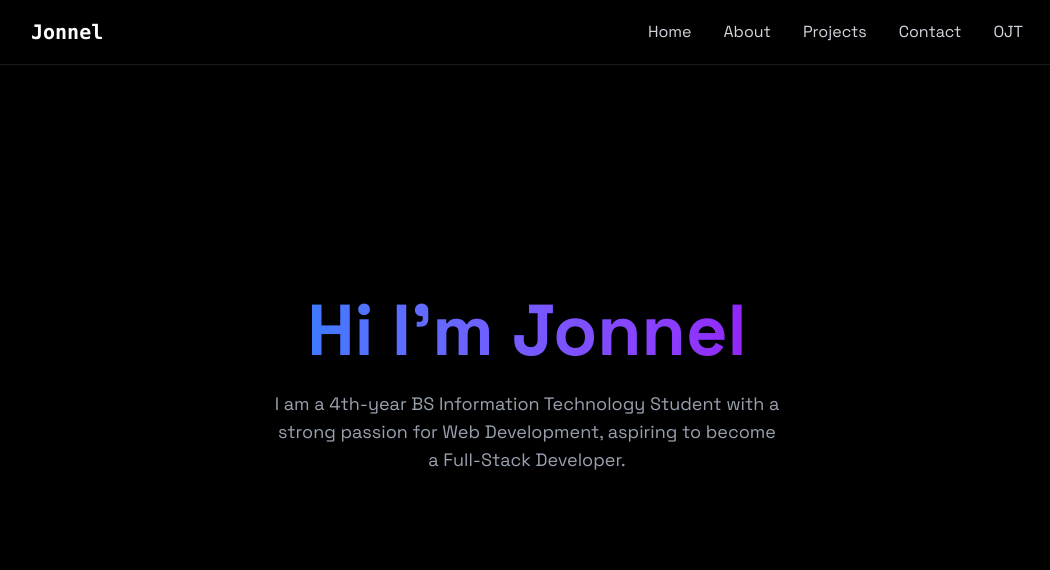
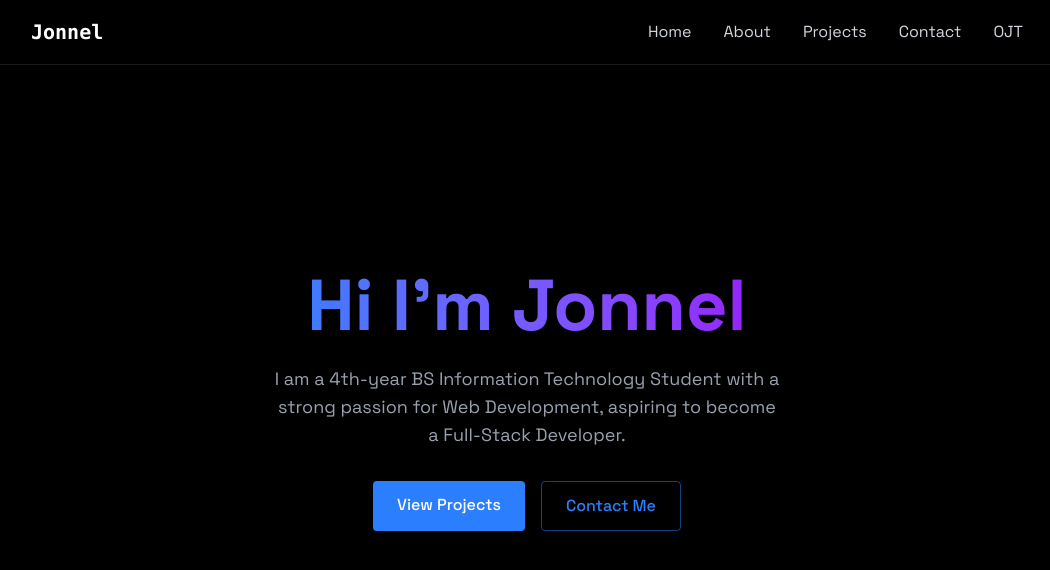
Before and after one commit to Tocmo-Jonnel/portfolio-mine, a React (Vite) app: page / in a window 1280 px wide. Shown: the top 570 px of the page, without its empty margins (113-1163 px from the left). Built offline with nearby package versions, Linux system fonts and the light colour scheme.

Commit message:
complete home page

```diff
--- a/src/App.jsx
+++ b/src/App.jsx
@@ -7,8 +7,10 @@ import { Home } from './components/sections/Home';
 import './index.css';
 
 function App() {
+
   const [isLoaded, setIsLoaded] = useState(false);
   const [menuOpen, setMenuOpen] = useState(false);
+
   return (
     <>
       {!isLoaded && <LoadingScreen onComplete={() => setIsLoaded(true) }/>}
--- a/src/components/MobileMenu.jsx
+++ b/src/components/MobileMenu.jsx
@@ -3,6 +3,7 @@ import { useEffect } from "react"
 export const MobileMenu = ({ menuOpen, setMenuOpen }) => {
 
     return (
+
         <div className={`fixed top-0 left-0 w-full bg-[rgba(10,10,10,0.8)]
             z-40 flex flex-col items-center justify-center
             transition-all duration-300 ease-in-out
@@ -30,8 +31,9 @@ export const MobileMenu = ({ menuOpen, setMenuOpen }) => {
                 onClick={() => setMenuOpen(false)}>
                 Home
             </a>
+
             <a
-                href="#About"
+                href="#about"
                 className={`text-2xl font-semibold text-white my-4 transform transition-transform duration-300
                     ${
                         menuOpen
@@ -41,8 +43,9 @@ export const MobileMenu = ({ menuOpen, setMenuOpen }) => {
                 onClick={() => setMenuOpen(false)}>
                 About
             </a>
+
             <a
-                href="#Projects"
+                href="#projects"
                 className={`text-2xl font-semibold text-white my-4 transform transition-transform duration-300
                     ${
                         menuOpen
@@ -52,8 +55,9 @@ export const MobileMenu = ({ menuOpen, setMenuOpen }) => {
                 onClick={() => setMenuOpen(false)}>
                 Projects
             </a>
+
             <a
-                href="#Contact"
+                href="#contact"
                 className={`text-2xl font-semibold text-white my-4 transform transition-transform duration-300
                     ${
                         menuOpen
@@ -63,6 +67,7 @@ export const MobileMenu = ({ menuOpen, setMenuOpen }) => {
                 onClick={() => setMenuOpen(false)}>
                 Contact
             </a>
+
             <a
                 href="#ojt"
                 className={`text-2xl font-semibold text-white my-4 transform transition-transform duration-300
--- a/src/components/Navbar.jsx
+++ b/src/components/Navbar.jsx
@@ -7,12 +7,14 @@ export const Navbar = ({ menuOpen, setMenuOpen }) => {
     }, [menuOpen]);
 
     return (
+
         <nav className="fixed top-0 w-full z-40
             bg-[rgba(10, 10, 10, 0.8)] backdrop-blur-lg border-b
             border-white/10 shadow-lg">
 
             <div className="max-w-5xl mx-auto px-4">
                 <div className="flex justify-between items-center h-16">
+
                     <a href="#home" className="font-mono text-xl
                         font-bold text-white">
                         <span>Jonnel</span>
@@ -28,18 +30,22 @@ export const Navbar = ({ menuOpen, setMenuOpen }) => {
                             transition-colors">
                                 Home
                         </a>
+
                         <a href="#about" className="text-gray-300 hove:text-white
                             transition-colors">
                                 About
                         </a>
+
                         <a href="#projects" className="text-gray-300 hove:text-white
                             transition-colors">
                                 Projects
                         </a>
+
                         <a href="#contact" className="text-gray-300 hove:text-white
                             transition-colors">
                                 Contact
                         </a>
+
                         <a href="#ojt" className="text-gray-300 hove:text-white
                             transition-colors">
                                 OJT
--- a/src/components/sections/Home.jsx
+++ b/src/components/sections/Home.jsx
@@ -1,8 +1,10 @@
 export const Home = () => {
     return (
         <section id="home"
-        className="min-h-screen flex items-center justify-center ralative">
+            className="min-h-screen flex items-center justify-center ralative">
+
             <div className="text-center z-10 px-4">
+
                 <h1 className="text-5xl md:text-7xl font-bold mb-6
                     bg-gradient-to-r from-blue-500 to-purple-600
                     bg-clip-text text-transparent leading-right">
@@ -14,6 +16,26 @@ export const Home = () => {
                     strong passion for Web Development, aspiring to become a
                     Full-Stack Developer.
                 </p>
+
+                <div className="flex justify-center space-x-4">
+
+                    <a href="#projects"
+                    className="bg-blue-500 text-white py-3 px-6
+                        rounded font-medium transition relative overflow-hidden
+                        hover:-translate-y-1
+                        hover:shadow-[0_0_15px_rgba(59, 130, 254, 0.4)]">
+                    View Projects
+                    </a>
+
+                    <a href="#contact"
+                    className="border border-blue-500/50 text-blue-500
+                        py-3 px-6 rounded font-medium transition-all duration-200
+                        hover:-translate-y-1
+                        hover:shadow-[0_0_15px_rgba(59, 130, 254, 0.2)]
+                        hover:bg-blue-500/10">
+                    Contact Me
+                    </a>
+                </div>
             </div>
         </section>);
 }
```
